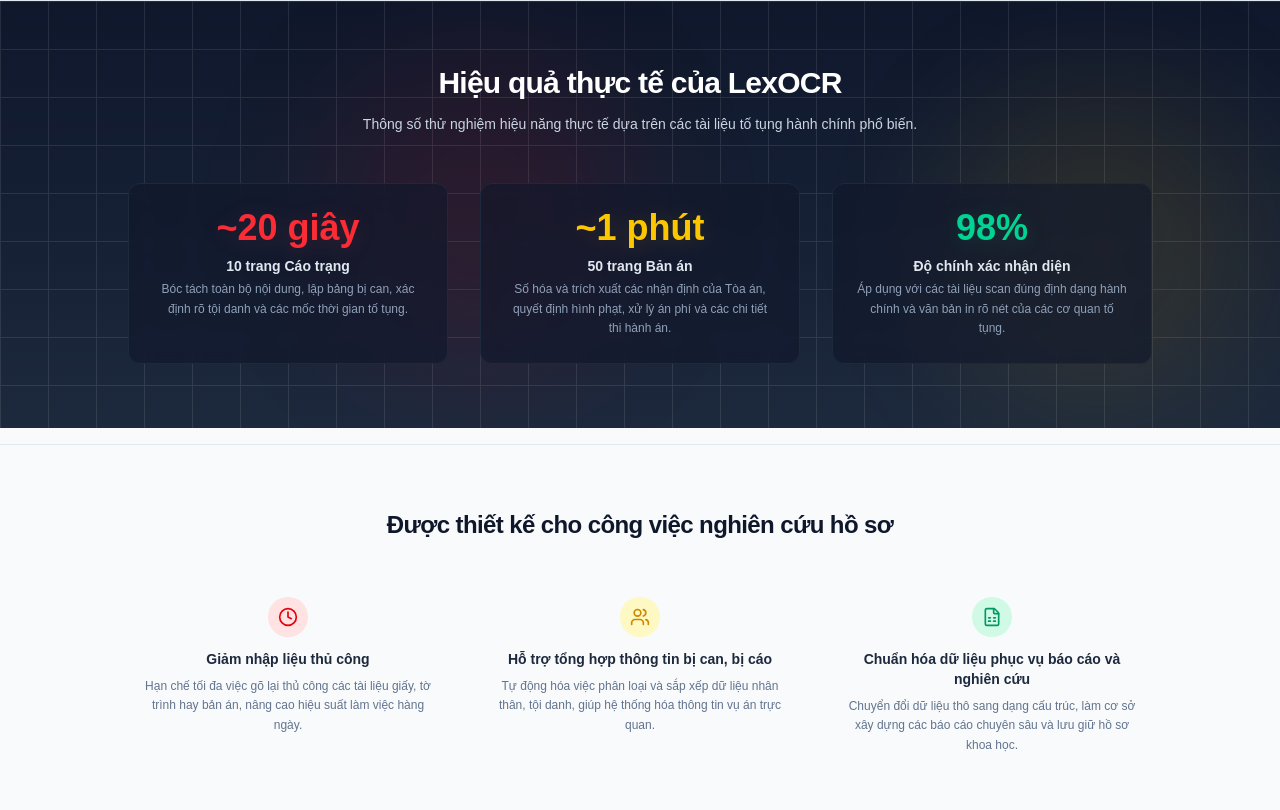
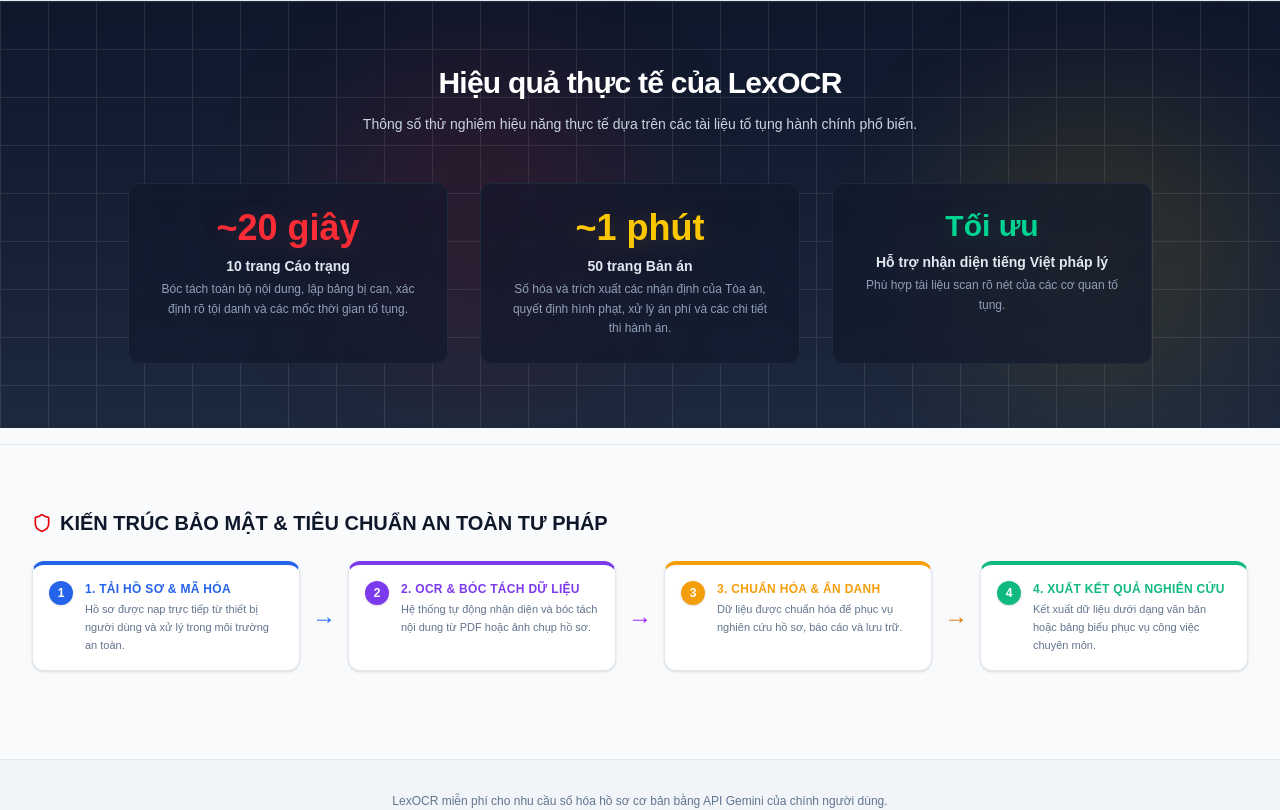
Before and after one commit to ruabien/gemini-ocr-cloudflare, a React (Vite) app: page / in a window 1280 px wide. Shown: the part 1987-2797 px from the top of the page. Built offline with nearby package versions, Linux system fonts and the light colour scheme.

Commit message:
homepage

```diff
--- a/src/components/LandingPage.tsx
+++ b/src/components/LandingPage.tsx
@@ -44,7 +44,7 @@
         <div className="relative max-w-5xl mx-auto text-center">
           <div className="inline-flex items-center space-x-2 bg-rose-500/10 border border-rose-500/30 text-rose-300 px-4 py-1.5 rounded-full text-xs font-medium mb-6 max-w-full text-center">
             <Shield className="h-4 w-4 text-rose-400 flex-shrink-0" />
-            <span>Một công cụ miễn phí hỗ trợ số hóa và nghiên cứu hồ sơ tố tụng dành cho Kiểm sát viên, Thẩm phán, Thư ký và người làm công tác tư pháp</span>
+            <span>Một công cụ miễn phí hỗ trợ số hóa và nghiên cứu hồ sơ tố tụng dành cho Kiểm sát viên</span>
           </div>
 
           <h1 className="text-4xl sm:text-5xl font-black tracking-tight leading-tight max-w-4xl mx-auto">
@@ -322,56 +322,13 @@
 
             {/* Metric 3 */}
             <div className="bg-slate-900/60 backdrop-blur-sm p-6 rounded-xl border border-slate-800 hover:border-slate-700 transition-colors duration-300">
-              <div className="text-emerald-400 text-4xl font-black mb-2 drop-shadow-[0_2px_10px_rgba(16,185,129,0.15)]">98%</div>
-              <div className="text-sm font-bold text-slate-200 mb-1">Độ chính xác nhận diện</div>
+              <div className="text-emerald-400 text-3xl font-black mb-2 drop-shadow-[0_2px_10px_rgba(16,185,129,0.15)]">Tối ưu</div>
+              <div className="text-sm font-bold text-slate-200 mb-1">Hỗ trợ nhận diện tiếng Việt pháp lý</div>
               <p className="text-slate-400 text-xs leading-relaxed max-w-xs mx-auto">
-                Áp dụng với các tài liệu scan đúng định dạng hành chính và văn bản in rõ nét của các cơ quan tố tụng.
+                Phù hợp tài liệu scan rõ nét của các cơ quan tố tụng.
               </p>
             </div>
 
-          </div>
-        </div>
-      </section>
-
-      {/* Section Niềm Tin */}
-      <section className="max-w-7xl mx-auto px-4 sm:px-6 lg:px-8 pt-16 pb-8 border-t border-slate-200 mt-4">
-        <div className="text-center max-w-3xl mx-auto mb-10">
-          <h2 className="text-xl sm:text-2xl font-bold tracking-tight text-slate-900">
-            Được thiết kế cho công việc nghiên cứu hồ sơ
-          </h2>
-        </div>
-        <div className="grid grid-cols-1 md:grid-cols-3 gap-8 max-w-5xl mx-auto">
-          {/* Cột 1 */}
-          <div className="flex flex-col items-center text-center p-4">
-            <div className="h-10 w-10 rounded-full bg-red-100 flex items-center justify-center text-red-600 mb-3">
-              <Clock className="h-5 w-5" />
-            </div>
-            <h4 className="font-bold text-slate-800 text-sm mb-2">Giảm nhập liệu thủ công</h4>
-            <p className="text-slate-500 text-xs leading-relaxed max-w-xs">
-              Hạn chế tối đa việc gõ lại thủ công các tài liệu giấy, tờ trình hay bản án, nâng cao hiệu suất làm việc hàng ngày.
-            </p>
-          </div>
-
-          {/* Cột 2 */}
-          <div className="flex flex-col items-center text-center p-4">
-            <div className="h-10 w-10 rounded-full bg-yellow-100 flex items-center justify-center text-yellow-600 mb-3">
-              <Users className="h-5 w-5" />
-            </div>
-            <h4 className="font-bold text-slate-800 text-sm mb-2">Hỗ trợ tổng hợp thông tin bị can, bị cáo</h4>
-            <p className="text-slate-500 text-xs leading-relaxed max-w-xs">
-              Tự động hóa việc phân loại và sắp xếp dữ liệu nhân thân, tội danh, giúp hệ thống hóa thông tin vụ án trực quan.
-            </p>
-          </div>
-
-          {/* Cột 3 */}
-          <div className="flex flex-col items-center text-center p-4">
-            <div className="h-10 w-10 rounded-full bg-emerald-100 flex items-center justify-center text-emerald-600 mb-3">
-              <FileSpreadsheet className="h-5 w-5" />
-            </div>
-            <h4 className="font-bold text-slate-800 text-sm mb-2">Chuẩn hóa dữ liệu phục vụ báo cáo và nghiên cứu</h4>
-            <p className="text-slate-500 text-xs leading-relaxed max-w-xs">
-              Chuyển đổi dữ liệu thô sang dạng cấu trúc, làm cơ sở xây dựng các báo cáo chuyên sâu và lưu giữ hồ sơ khoa học.
-            </p>
           </div>
         </div>
       </section>
@@ -393,7 +350,7 @@
             <div>
               <h4 className="text-xs font-bold uppercase tracking-wide" style={{ color: "#2563eb" }}>1. Tải hồ sơ & mã hóa</h4>
               <p className="text-[11px] text-slate-500 leading-relaxed mt-1">
-                Tệp quét của phòng tư pháp được nạp lên trình duyệt, kích hoạt AES-256 mã hóa gói byte nhị phân.
+                Hồ sơ được nạp trực tiếp từ thiết bị người dùng và xử lý trong môi trường an toàn.
               </p>
             </div>
           </div>
@@ -410,7 +367,7 @@
             <div>
               <h4 className="text-xs font-bold uppercase tracking-wide" style={{ color: "#7c3aed" }}>2. OCR & bóc tách dữ liệu</h4>
               <p className="text-[11px] text-slate-500 leading-relaxed mt-1">
-                Cloudflare Worker tiếp nhận chuyển khoản, giải mã tạm thời trên RAM và gọi trực tiếp Google Cloud Vision API.
+                Hệ thống tự động nhận diện và bóc tách nội dung từ PDF hoặc ảnh chụp hồ sơ.
               </p>
             </div>
           </div>
@@ -427,7 +384,7 @@
             <div>
               <h4 className="text-xs font-bold uppercase tracking-wide" style={{ color: "#f59e0b" }}>3. Chuẩn hóa & ẩn danh</h4>
               <p className="text-[11px] text-slate-500 leading-relaxed mt-1">
-                Văn bản thô được chạy qua module nâng cao để ẩn danh tên đương sự, địa chỉ, số định danh theo đúng các quy định an ninh tố tụng.
+                Dữ liệu được chuẩn hóa để phục vụ nghiên cứu hồ sơ, báo cáo và lưu trữ.
               </p>
             </div>
           </div>
@@ -444,18 +401,18 @@
             <div>
               <h4 className="text-xs font-bold uppercase tracking-wide" style={{ color: "#10b981" }}>4. Xuất kết quả nghiên cứu</h4>
               <p className="text-[11px] text-slate-500 leading-relaxed mt-1">
-                Tải về tệp tin an toàn. Toàn bộ tài liệu nhạy cảm biến mất khỏi RAM Edge ngay sau khi phản hồi.
+                Kết xuất dữ liệu dưới dạng văn bản hoặc bảng biểu phục vụ công việc chuyên môn.
               </p>
             </div>
           </div>
         </div>
       </div>
 
-      {/* Gentle PRO introduction */}
+      {/* Gentle PRO introduction / Miễn phí */}
       <section className="bg-slate-100 border-t border-slate-200 py-8">
         <div className="max-w-3xl mx-auto px-4 text-center">
           <p className="text-slate-500 text-[11px] sm:text-xs leading-relaxed font-medium">
-            LexOCR miễn phí cho nhu cầu số hóa cơ bản. Một số tính năng chuyên sâu như ẩn danh đương sự, xuất DOCX chuẩn Nghị định 30 và xuất Excel dữ liệu cấu trúc có thể được kích hoạt khi cần.
+            LexOCR miễn phí cho nhu cầu số hóa hồ sơ cơ bản bằng API Gemini của chính người dùng.
           </p>
         </div>
       </section>
@@ -463,7 +420,7 @@
       {/* Footer hành chính */}
       <footer className="bg-slate-900 text-slate-400 py-6 border-t border-slate-800">
         <div className="max-w-7xl mx-auto px-4 sm:px-6 lg:px-8 text-center text-xs">
-          <p>© 2026 LexOCR · Trợ lý số hóa hồ sơ tố tụng</p>
+          <p>© 2026 LexOCR</p>
         </div>
       </footer>
     </div>
```
